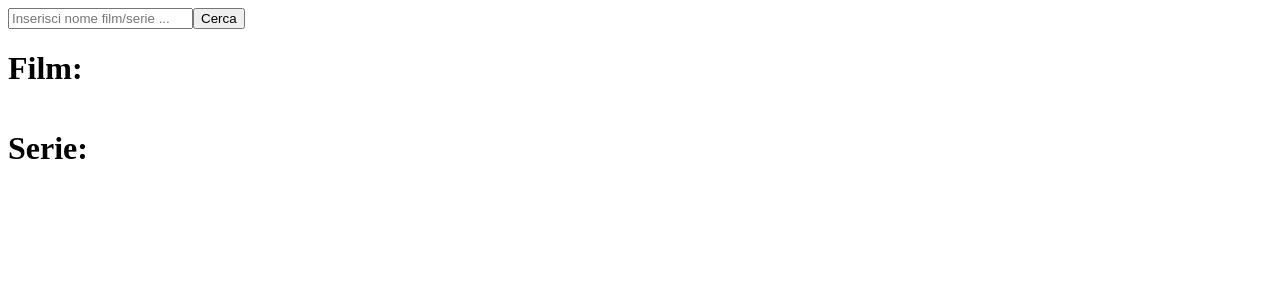
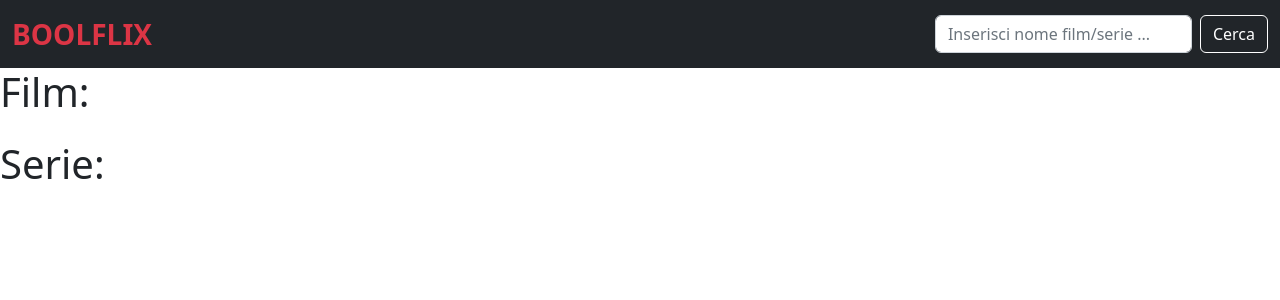
Before and after one commit to Gianmarco-Leone/vite-boolflix, a Vue app: page / in a window 1280 px wide. Shown: the top 300 px of the page. Built offline with nearby package versions, Linux system fonts and the light colour scheme.

Commit message:
Milestone 4: add AppHeader style

```diff
--- a/package.json
+++ b/package.json
@@ -14,6 +14,7 @@
     "@fortawesome/free-solid-svg-icons": "^6.3.0",
     "@fortawesome/vue-fontawesome": "^3.0.3",
     "axios": "^1.3.4",
+    "bootstrap": "^5.2.3",
     "vue": "^3.2.45"
   },
   "devDependencies": {
--- a/src/components/AppHeader.vue
+++ b/src/components/AppHeader.vue
@@ -15,14 +15,32 @@ export default {
 </script>
 
 <template>
-  <form action="">
-    <input
-      v-model="term"
-      type="text"
-      placeholder="Inserisci nome film/serie ..."
-    />
-    <button @click="search()" type="button">Cerca</button>
-  </form>
+  <nav class="navbar bg-dark">
+    <div class="container-fluid">
+      <a class="navbar-brand text-danger fw-semibold fs-3" href="#">
+        BOOLFLIX
+      </a>
+      <form class="d-flex" role="search">
+        <input
+          v-model="term"
+          class="form-control me-2"
+          type="search"
+          placeholder="Inserisci nome film/serie ..."
+          aria-label="Search"
+        />
+        <button @click="search()" type="button" class="btn my-btn">
+          Cerca
+        </button>
+      </form>
+    </div>
+  </nav>
 </template>
 
-<style lang="scss" scoped></style>
+<style lang="scss" scoped>
+nav {
+  .my-btn {
+    color: #fff;
+    border-color: #fff;
+  }
+}
+</style>
```
Also changed, not shown: src/main.js (+5 -4 lines), 1 other file (tests, documents, lock files or other folders).
